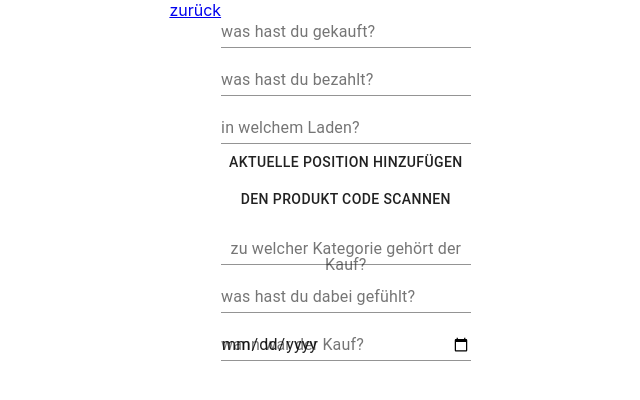
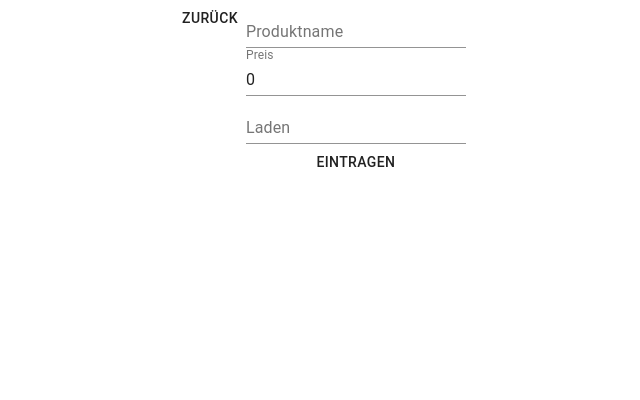
Before and after one commit to satisf/zaster, a React (Create React App) app in the folder frontend/: page /add in a window 1280 px wide. Shown: the top 400 px of the page, without its empty margins (320-960 px from the left). Built offline with nearby package versions, Linux system fonts and the light colour scheme.

Commit message:
feat: adds add purchase, better visualization

```diff
--- a/frontend/src/components/AddPurchase/index.js
+++ b/frontend/src/components/AddPurchase/index.js
@@ -1,67 +1,57 @@
-import React from "react";
-import {FormControl, TextField, Button} from "@material-ui/core";
-import {Link} from 'react-router-dom'
+import React, {useState} from "react"
+import {FormControl, TextField, Button} from "@material-ui/core"
+import {Link, useHistory} from 'react-router-dom'
 
-const fields = [
-    {
-        name: "productName",
-        type: "text",
-        label: "was hast du gekauft? "
-    },
-    {
-        name: "price",
-        type: "number",
-        label: "was hast du bezahlt? "
-    },
-    {
-        name: "shopName",
-        type: "text",
-        label: "in welchem Laden?"
-    },
-    {
-        name: "location",
-        type: "button",
-        label: "aktuelle Position hinzufügen"
-    },
-    {
-        name: "gtinCode",
-        type: "button",
-        label: "den Produkt Code Scannen"
-    },
-    {
-        name: "category",
-        type: "text",
-        label: "zu welcher Kategorie gehört der Kauf? "
-    },
-    {
-        name: "emotion",
-        type: "string",
-        label: "was hast du dabei gefühlt? "
-    },
-    {
-        name: "dateOfPurchase",
-        type: "date",
-        label: "wann war der Kauf?"
-    }
-]
 
-const textField = ({name, type, label}) => {
-    return <TextField name={name} type={type} label={label} />
-}
 
 const AddPurchase = () => {
+
+    const [productName, setProductName] = useState("")
+    const [price, setPrice] = useState(0)
+    const [shopName, setShopName] = useState("")
+
+    let history = useHistory()
+
+    const submitPurchase = () => {
+        fetch('api/purchase', {
+            method: 'POST',
+            headers: {
+                'Accept': 'application/json',
+                'Content-Type': 'application/json',
+            },
+            body: JSON.stringify({
+                productName,
+                price,
+                shop: {name: shopName}
+            })
+        }).then(()=> {
+            history.push('/')
+        })
+    }
+
     return (
         <div>
-            <Link to="/">zurück</Link>
+            <Link to="/"><Button>zurück</Button></Link>
             <FormControl>
-                {fields.map(field => {
-                    switch(field.type){
-                        case "button":
-                            return <Button>{field.label}</Button>
-                        default:
-                            return textField(field)
-                    }
-                })}
+                <TextField
+                    name="productName"
+                    type="text"
+                    label="Produktname"
+                    value={productName}
+                    onChange={(event => setProductName(event.target.value))}/>
+                <TextField
+                    name="price"
+                    type="number"
+                    label="Preis"
+                    value={price}
+                    onChange={(event => setPrice(event.target.value))}/>
+                <TextField
+                    name="shopName"
+                    type="text"
+                    label="Laden"
+                    value={shopName}
+                    onChange={(event => setShopName(event.target.value))}/>
+                    <Button onClick={()=>submitPurchase()}>eintragen</Button>
             </FormControl>
         </div>
     )
--- a/frontend/src/components/Home/index.js
+++ b/frontend/src/components/Home/index.js
@@ -1,5 +1,5 @@
 import React, {useEffect, useState} from "react";
-import {Button} from "@material-ui/core"
+import {Button, Card, CardContent} from "@material-ui/core"
 import {Link} from "react-router-dom"
 
 const Home = () => {
@@ -8,8 +8,7 @@ const Home = () => {
 
     const fetchData = async () =>{
         const response = await fetch('/api/purchases')
-        const body = await response.json()
-        return body
+        return await response.json()
     }
 
     useEffect(() => {
@@ -26,7 +25,15 @@ const Home = () => {
                 <Button>neuen Kauf hinzufügen</Button>
             </Link>
             {data.map(purchase => {
-                return <p>{JSON.stringify(purchase)}</p>
+                return (
+                    <Card>
+                        <CardContent>
+                            <p>{purchase?.productName && purchase.productName}</p>
+                            <p>{purchase?.price && purchase.price}</p>
+                            <p>{purchase?.shop?.name && purchase.shop.name}</p>
+                        </CardContent>
+                    </Card>
+                )
             })}
         </div>
     )
```
